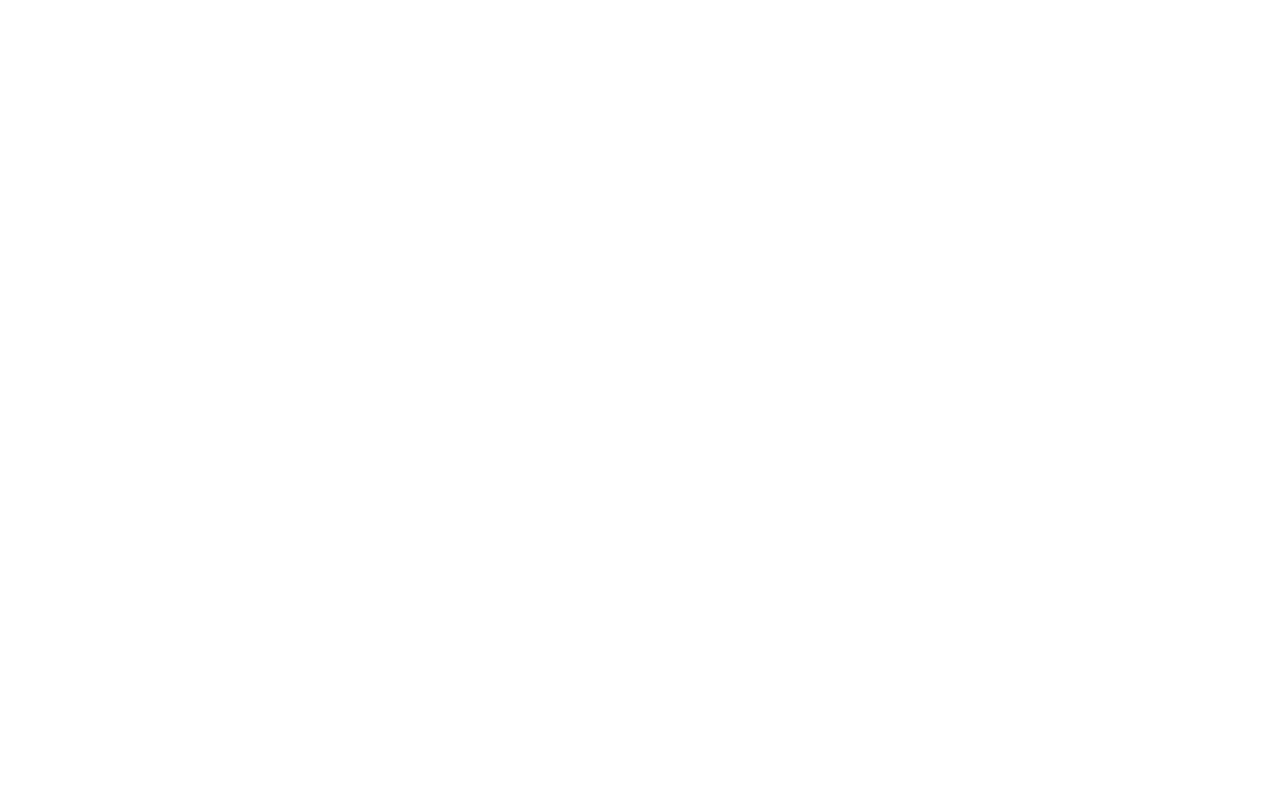
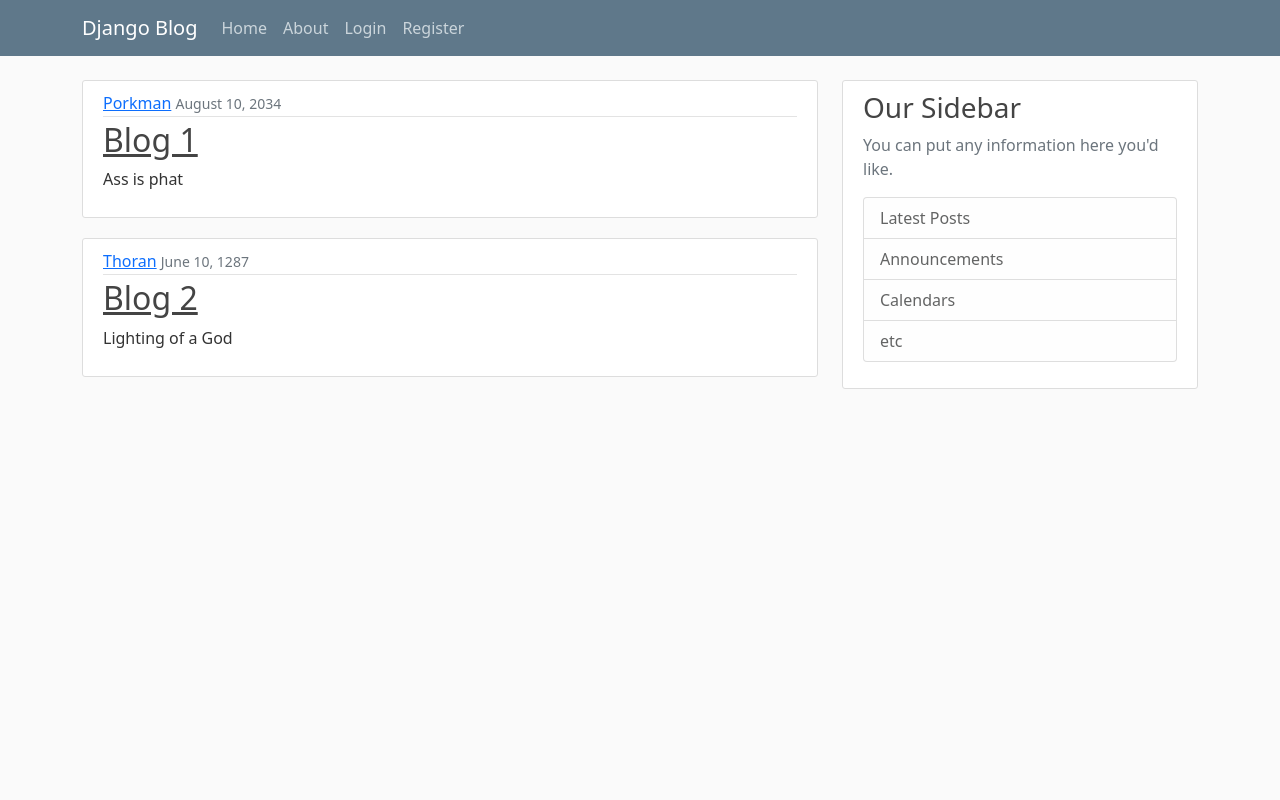
Before and after one commit to LexusG/django_project, a Django app: page / in a window 1280 px wide. Before the commit the page is empty. Run offline with Django 5.2, Linux system fonts and the light colour scheme.

Commit message:
Using hmtl and css templates in my django project

```diff
--- /dev/null
+++ b/socialmedia_clone/blog/static/blog/main.css
@@ -0,0 +1,84 @@
+body {
+    background: #fafafa;
+    color: #333333;
+    margin-top: 5rem;
+  }
+
+  h1, h2, h3, h4, h5, h6 {
+    color: #444444;
+  }
+
+  ul {
+    margin: 0;
+  }
+
+  .bg-steel {
+    background-color: #5f788a;
+  }
+
+  .site-header .navbar-nav .nav-link {
+    color: #cbd5db;
+  }
+
+  .site-header .navbar-nav .nav-link:hover {
+    color: #ffffff;
+  }
+
+  .site-header .navbar-nav .nav-link.active {
+    font-weight: 500;
+  }
+
+  .content-section {
+    background: #ffffff;
+    padding: 10px 20px;
+    border: 1px solid #dddddd;
+    border-radius: 3px;
+    margin-bottom: 20px;
+  }
+
+  .article-title {
+    color: #444444;
+  }
+
+  a.article-title:hover {
+    color: #428bca;
+    text-decoration: none;
+  }
+
+  .article-content {
+    white-space: pre-line;
+  }
+
+  .article-img {
+    height: 65px;
+    width: 65px;
+    margin-right: 16px;
+  }
+
+  .article-metadata {
+    padding-bottom: 1px;
+    margin-bottom: 4px;
+    border-bottom: 1px solid #e3e3e3
+  }
+
+  .article-metadata a:hover {
+    color: #333;
+    text-decoration: none;
+  }
+
+  .article-svg {
+    width: 25px;
+    height: 25px;
+    vertical-align: middle;
+  }
+
+  .account-img {
+    height: 125px;
+    width: 125px;
+    margin-right: 20px;
+    margin-bottom: 16px;
+  }
+
+  .account-heading {
+    font-size: 2.5rem;
+  }
--- a/socialmedia_clone/blog/templates/blog/base.html
+++ b/socialmedia_clone/blog/templates/blog/base.html
@@ -0,0 +1,74 @@
+{% load static %}
+<!DOCTYPE html>
+<html lang="en">
+<head>
+
+    <meta charset="UTF-8">
+    <meta name="viewport" content="width=device-width, initial-scale=1.0">
+
+    <!-- Bootstrap CSS -->
+ <link href="https://cdn.jsdelivr.net/npm/bootstrap@5.0.2/dist/css/bootstrap.min.css" rel="stylesheet" integrity="sha384-EVSTQN3/azprG1Anm3QDgpJLIm9Nao0Yz1ztcQTwFspd3yD65VohhpuuCOmLASjC" crossorigin="anonymous">
+ <link rel="stylesheet" type="text/css" href="{% static 'blog/main.css' %}">
+
+<title>Your Page Title</title>
+    <!-- Add any additional meta tags, stylesheets, or scripts here -->
+    {% if title %}
+        <title>Django Blog - {{ title }}</title>
+    {% else %}
+        <title>Django Blog</title>
+    {% endif %}
+
+</head>
+<body>
+       <!-- Your content goes here -->
+    <header class="site-header">
+        <nav class="navbar navbar-expand-md navbar-dark bg-steel fixed-top">
+          <div class="container">
+            <a class="navbar-brand mr-4" href="{% url 'blog-home' %}">Django Blog</a>
+            <button class="navbar-toggler" type="button" data-toggle="collapse" data-target="#navbarToggle" aria-controls="navbarToggle" aria-expanded="false" aria-label="Toggle navigation">
+            <span class="navbar-toggler-icon"></span>
+            </button>
+            <div class="collapse navbar-collapse" id="navbarToggle">
+              <div class="navbar-nav mr-auto">
+                <a class="nav-item nav-link" href="{% url 'blog-home' %}">Home</a>
+                <a class="nav-item nav-link" href="{% url 'blog-about' %}">About</a>
+              </div>
+              <!-- Navbar Right Side -->
+              <div class="navbar-nav">
+                <a class="nav-item nav-link" href="#">Login</a>
+                <a class="nav-item nav-link" href="#">Register</a>
+              </div>
+            </div>
+          </div>
+        </nav>
+      </header>
+      <main role="main" class="container">
+        <div class="row">
+          <div class="col-md-8">
+            {% block content %}{% endblock %}
+          </div>
+          <div class="col-md-4">
+            <div class="content-section">
+              <h3>Our Sidebar</h3>
+              <p class='text-muted'>You can put any information here you'd like.
+                <ul class="list-group">
+                  <li class="list-group-item list-group-item-light">Latest Posts</li>
+                  <li class="list-group-item list-group-item-light">Announcements</li>
+                  <li class="list-group-item list-group-item-light">Calendars</li>
+                  <li class="list-group-item list-group-item-light">etc</li>
+                </ul>
+              </p>
+            </div>
+          </div>
+        </div>
+      </main>
+
+
+
+    <!-- Add any additional scripts or footer content here -->
+
+    <!-- Option 1: Bootstrap Bundle with Popper -->
+    <script src="https://cdn.jsdelivr.net/npm/bootstrap@5.0.2/dist/js/bootstrap.bundle.min.js" integrity="sha384-MrcW6ZMFYlzcLA8Nl+NtUVF0sA7MsXsP1UyJoMp4YLEuNSfAP+JcXn/tWtIaxVXM" crossorigin="anonymous"></script>
+
+</body>
+</html>
--- a/socialmedia_clone/blog/templates/blog/home.html
+++ b/socialmedia_clone/blog/templates/blog/home.html
@@ -1,7 +1,15 @@
 {% extends "blog/base.html"%}
-
-{% for post in posts %}
-<h1>{{ post.title }} </h1>
-<p>By {{ post.author }} on {{ post.date_posted }}  </p>
-<p> {{ pos.content }}</p>
-{% endfor %}
+{% block content %}
+    {% for post in posts %}
+    <article class="media content-section">
+        <div class="media-body">
+          <div class="article-metadata">
+            <a class="mr-2" href="#">{{ post.author }}</a>
+            <small class="text-muted">{{ post.date_posted }}</small>
+          </div>
+          <h2><a class="article-title" href="#">{{ post.title }}</a></h2>
+          <p class="article-content">{{ post.content }}</p>
+        </div>
+      </article>
+    {% endfor %}
+{% endblock content %}
--- a/socialmedia_clone/blog/views.py
+++ b/socialmedia_clone/blog/views.py
@@ -1,9 +1,28 @@
 from django.shortcuts import render
+
+posts = [
+    {
+        'author': 'Porkman',
+        'title':  'Blog 1',
+        'content': 'Ass is phat',
+        'date_posted': 'August 10, 2034'
+    },
+
+    {
+        'author': 'Thoran',
+        'title':  'Blog 2',
+        'content': 'Lighting of a God',
+        'date_posted': 'June 10, 1287'
+    }
+]
 
 # Create your views here.
 
 def home(request):
-    return render(request, 'blog/home.html')
+    context = {
+        'posts': posts
+    }
+    return render(request, 'blog/home.html', context)
 # This function handles the traffic from the blog's homepage
 
 def about(request):
```
Also changed, not shown: socialmedia_clone/blog/templates/blog/about.html (+3 -15 lines).
